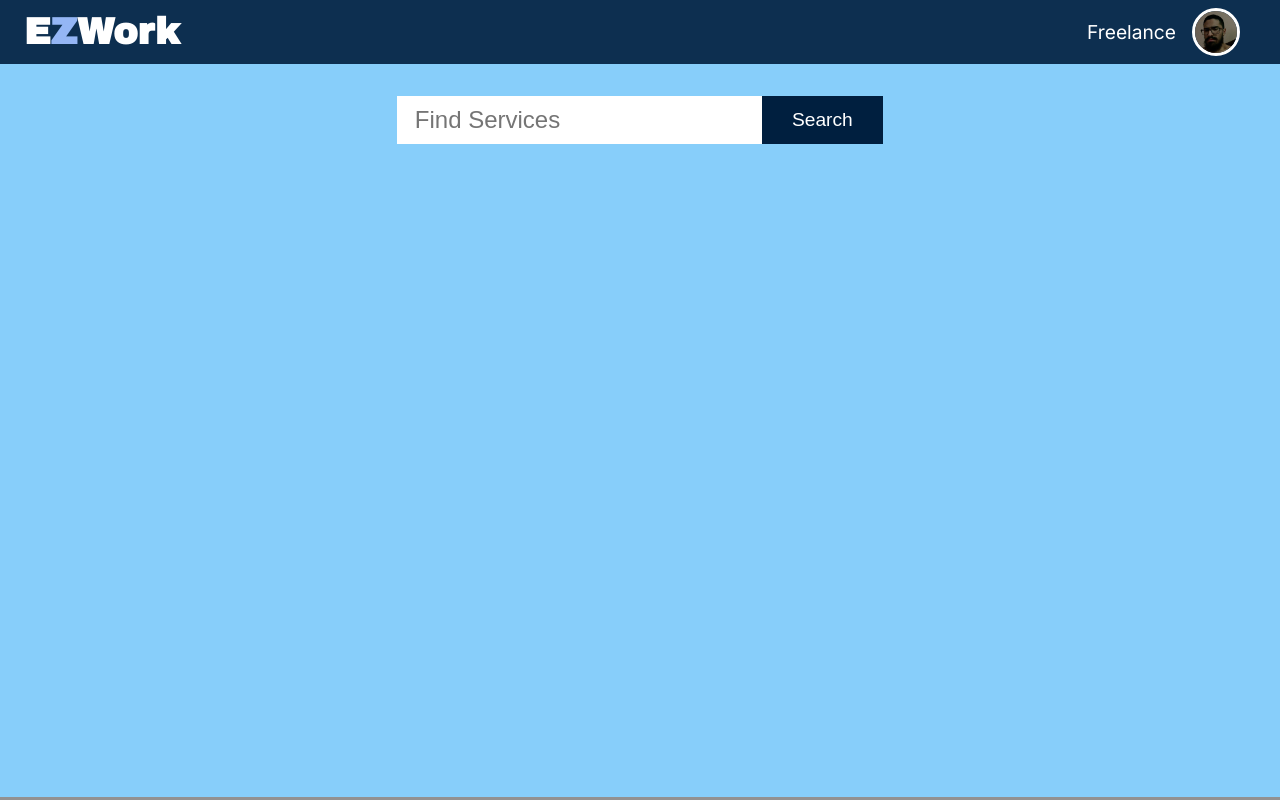
After one commit to leobarrientos02/Project, a PHP site: page / in a window 1280 px wide. The commit adds this page. Run offline with PHP 8.4, Linux system fonts and the light colour scheme.

Commit message:
adding the project page

```diff
--- /dev/null
+++ b/Styles/_EZWork.scss
@@ -0,0 +1,116 @@
+/*GLOBAL COLORS */
+$color1: rgb(34, 129, 184);
+$color2: #001f3f;
+$color3: rgb(148, 182, 245);
+.ezwork-container {
+  width: 100vw;
+  height: 100vh;
+  display: flex;
+  flex-wrap: wrap;
+  flex-direction: column;
+  border-bottom: rgb(146, 145, 145) 3px solid;
+  background-color: lightskyblue;
+  .ezwork-header {
+    width: 100%;
+    height: fit-content;
+    display: flex;
+    flex-direction: row;
+    align-items: center;
+    justify-content: space-around;
+    padding: 0.5rem;
+    background-color: rgba($color: $color2, $alpha: 0.9);
+    .logo {
+      width: 100%;
+      margin-left: 1rem;
+      h2 {
+        font-family: "Archivo Black", sans-serif;
+        a {
+          text-decoration: none;
+          color: white;
+        }
+        font-size: 2.3rem;
+      }
+      span {
+        color: $color3;
+      }
+      a:hover {
+        transition: all 0.7s ease-in-out;
+        color: $color3;
+        span {
+          transition: all 0.7s ease-in-out;
+          color: white;
+        }
+      }
+    }
+    /* header profile section */
+    .profile-container {
+      display: flex;
+      flex-direction: row;
+      align-items: center;
+      justify-content: center;
+      margin: 0rem 2rem;
+      .profile-image {
+        cursor: pointer;
+        width: 3rem;
+        height: 3rem;
+        border: white 3px solid;
+        border-radius: 50%;
+        position: relative;
+        display: inline-block;
+        img {
+          border-radius: 50%;
+          width: 100%;
+          height: 100%;
+          object-fit: cover;
+        }
+      }
+      .profile-image:hover {
+        transition: all 1.3s ease;
+        border: $color1 3px solid;
+      }
+      .user-type {
+        margin-right: 1rem;
+        h3 {
+          pointer-events: none;
+          font-size: 1.2rem;
+          font-weight: lighter;
+          color: white;
+        }
+      }
+    }
+  } /*Ends header css*/
+  .search-section {
+    padding: 2rem;
+    display: flex;
+    flex-wrap: wrap;
+    justify-content: center;
+    align-items: center;
+    input {
+      width: 30%;
+      padding: 1rem;
+      height: 3rem;
+      border: white 2px solid;
+      color: $color2;
+      font-size: 1.5rem;
+    }
+    button {
+      min-width: 10%;
+      border: $color2 2px solid;
+      cursor: pointer;
+      height: 3rem;
+      background: $color2;
+      color: white;
+      font-size: 1.2rem;
+    }
+    button:hover {
+      transition: all 1.2s ease-in-out;
+      min-width: 10%;
+      border: $color2 2px solid;
+      cursor: pointer;
+      height: 3rem;
+      background: white;
+      color: $color2;
+      font-size: 1.2rem;
+    }
+  }
+}
--- a/Styles/_footer.scss
+++ b/Styles/_footer.scss
@@ -5,7 +5,7 @@ footer {
   display: flex;
   justify-content: center;
   align-items: center;
-  height: 10rem;
+  height: 6rem;
   /*TEXT*/
   color: white;
   background: $color2;
--- a/Styles/style.css
+++ b/Styles/style.css
@@ -56,6 +56,7 @@ body {
   }
 }
 
+/*Home Page: main.html*/
 header {
   width: 100%;
   height: 5rem;
@@ -801,6 +802,176 @@ header .nav ul a:hover {
   font-size: 1.2rem;
 }
 
+/*EzWork Page*/
+/*GLOBAL COLORS */
+.ezwork-container {
+  width: 100vw;
+  height: 100vh;
+  display: -webkit-box;
+  display: -ms-flexbox;
+  display: flex;
+  -ms-flex-wrap: wrap;
+      flex-wrap: wrap;
+  -webkit-box-orient: vertical;
+  -webkit-box-direction: normal;
+      -ms-flex-direction: column;
+          flex-direction: column;
+  border-bottom: #929191 3px solid;
+  background-color: lightskyblue;
+  /*Ends header css*/
+}
+
+.ezwork-container .ezwork-header {
+  width: 100%;
+  height: -webkit-fit-content;
+  height: -moz-fit-content;
+  height: fit-content;
+  display: -webkit-box;
+  display: -ms-flexbox;
+  display: flex;
+  -webkit-box-orient: horizontal;
+  -webkit-box-direction: normal;
+      -ms-flex-direction: row;
+          flex-direction: row;
+  -webkit-box-align: center;
+      -ms-flex-align: center;
+          align-items: center;
+  -ms-flex-pack: distribute;
+      justify-content: space-around;
+  padding: 0.5rem;
+  background-color: rgba(0, 31, 63, 0.9);
+  /* header profile section */
+}
+
+.ezwork-container .ezwork-header .logo {
+  width: 100%;
+  margin-left: 1rem;
+}
+
+.ezwork-container .ezwork-header .logo h2 {
+  font-family: "Archivo Black", sans-serif;
+  font-size: 2.3rem;
+}
+
+.ezwork-container .ezwork-header .logo h2 a {
+  text-decoration: none;
+  color: white;
+}
+
+.ezwork-container .ezwork-header .logo span {
+  color: #94b6f5;
+}
+
+.ezwork-container .ezwork-header .logo a:hover {
+  -webkit-transition: all 0.7s ease-in-out;
+  transition: all 0.7s ease-in-out;
+  color: #94b6f5;
+}
+
+.ezwork-container .ezwork-header .logo a:hover span {
+  -webkit-transition: all 0.7s ease-in-out;
+  transition: all 0.7s ease-in-out;
+  color: white;
+}
+
+.ezwork-container .ezwork-header .profile-container {
+  display: -webkit-box;
+  display: -ms-flexbox;
+  display: flex;
+  -webkit-box-orient: horizontal;
+  -webkit-box-direction: normal;
+      -ms-flex-direction: row;
+          flex-direction: row;
+  -webkit-box-align: center;
+      -ms-flex-align: center;
+          align-items: center;
+  -webkit-box-pack: center;
+      -ms-flex-pack: center;
+          justify-content: center;
+  margin: 0rem 2rem;
+}
+
+.ezwork-container .ezwork-header .profile-container .profile-image {
+  cursor: pointer;
+  width: 3rem;
+  height: 3rem;
+  border: white 3px solid;
+  border-radius: 50%;
+  position: relative;
+  display: inline-block;
+}
+
+.ezwork-container .ezwork-header .profile-container .profile-image img {
+  border-radius: 50%;
+  width: 100%;
+  height: 100%;
+  -o-object-fit: cover;
+     object-fit: cover;
+}
+
+.ezwork-container .ezwork-header .profile-container .profile-image:hover {
+  -webkit-transition: all 1.3s ease;
+  transition: all 1.3s ease;
+  border: #2281b8 3px solid;
+}
+
+.ezwork-container .ezwork-header .profile-container .user-type {
+  margin-right: 1rem;
+}
+
+.ezwork-container .ezwork-header .profile-container .user-type h3 {
+  pointer-events: none;
+  font-size: 1.2rem;
+  font-weight: lighter;
+  color: white;
+}
+
+.ezwork-container .search-section {
+  padding: 2rem;
+  display: -webkit-box;
+  display: -ms-flexbox;
+  display: flex;
+  -ms-flex-wrap: wrap;
+      flex-wrap: wrap;
+  -webkit-box-pack: center;
+      -ms-flex-pack: center;
+          justify-content: center;
+  -webkit-box-align: center;
+      -ms-flex-align: center;
+          align-items: center;
+}
+
+.ezwork-container .search-section input {
+  width: 30%;
+  padding: 1rem;
+  height: 3rem;
+  border: white 2px solid;
+  color: #001f3f;
+  font-size: 1.5rem;
+}
+
+.ezwork-container .search-section button {
+  min-width: 10%;
+  border: #001f3f 2px solid;
+  cursor: pointer;
+  height: 3rem;
+  background: #001f3f;
+  color: white;
+  font-size: 1.2rem;
+}
+
+.ezwork-container .search-section button:hover {
+  -webkit-transition: all 1.2s ease-in-out;
+  transition: all 1.2s ease-in-out;
+  min-width: 10%;
+  border: #001f3f 2px solid;
+  cursor: pointer;
+  height: 3rem;
+  background: white;
+  color: #001f3f;
+  font-size: 1.2rem;
+}
+
 footer {
   display: -webkit-box;
   display: -ms-flexbox;
@@ -811,7 +982,7 @@ footer {
   -webkit-box-align: center;
       -ms-flex-align: center;
           align-items: center;
-  height: 10rem;
+  height: 6rem;
   /*TEXT*/
   color: white;
   background: #001f3f;
--- a/Styles/style.scss
+++ b/Styles/style.scss
@@ -1,6 +1,9 @@
 @import "global";
+/*Home Page: main.html*/
 @import "header";
 @import "main";
+/*EzWork Page*/
+@import "EZWork";
 @import "footer";
 @import "login";
 /*GLOBAL COLORS */
--- a/home.html
+++ b/home.html
@@ -48,7 +48,7 @@
                         <p>Money Back <span>Guanrantee</span></p>
                     </div>
                 </div>
-                <button><a href="#">Find A Freelancer</a></button>
+                <button><a href="./index.html">Explore</a></button>
         </div>
         <div class="image-gallery">
             <div class="image">
--- /dev/null
+++ b/index.html
@@ -0,0 +1,45 @@
+<!DOCTYPE html>
+<html lang="en">
+<head>
+    <meta charset="UTF-8">
+    <meta http-equiv="X-UA-Compatible" content="IE=edge">
+    <meta name="description" content="A platform for skilled workers or talented people to freelance, find projects to work on, extra ways to earn income.">
+    <meta name="viewport" content="width=device-width, initial-scale=1.0">
+    <link rel="preconnect" href="https://fonts.gstatic.com" crossorigin>
+<link href="https://fonts.googleapis.com/css2?family=Inter:wght@400;700&family=Lobster&display=swap" rel="stylesheet">
+    <title>EZWork | Find Jobs or Freelancers</title>
+    <link rel="preconnect" href="https://fonts.googleapis.com">
+<link rel="preconnect" href="https://fonts.gstatic.com" crossorigin>
+<link href="https://fonts.googleapis.com/css2?family=Archivo+Black&display=swap" rel="stylesheet">
+    <link rel="icon" href="../icons/team.svg">
+    <link rel="stylesheet" href="./Styles/style.css">
+</head>
+<body>
+    <main>
+        <div class="ezwork-container">
+            <!--Header Start-->
+            <div class="ezwork-header">
+                <div class="logo">
+                    <h2><a href="./home.html">E<span>Z</span>Work</a></h2>
+                </div>
+                <div class="profile-container">
+                    <div class="user-type">
+                        <h3>Freelance</h3>
+                    </div>
+                    <div class="profile-image">
+                        <img src="./Users/leo.JPG" alt="profile-pic">
+                    </div>
+                </div>
+            </div>
+            <!--Header ends-->
+            <!--Search section-->
+            <div class="search-section">
+                <input type="search" name="search" id="search" placeholder="Find Services">
+                <button>Search</button>
+            </div>
+            <!--Search section end-->
+        </div>
+    </main>
+    <script src="./js/app.js"></script>
+</body>
+</html>
```
Also changed, not shown: js/app.js (added, +19 -0 lines), js/showPassword.js (deleted, +0 -9 lines), icons/iconmonstr-gear-2.svg (added), icons/iconmonstr-log-out-2.svg (added), icons/iconmonstr-user-6.svg (added), 1 other file.
